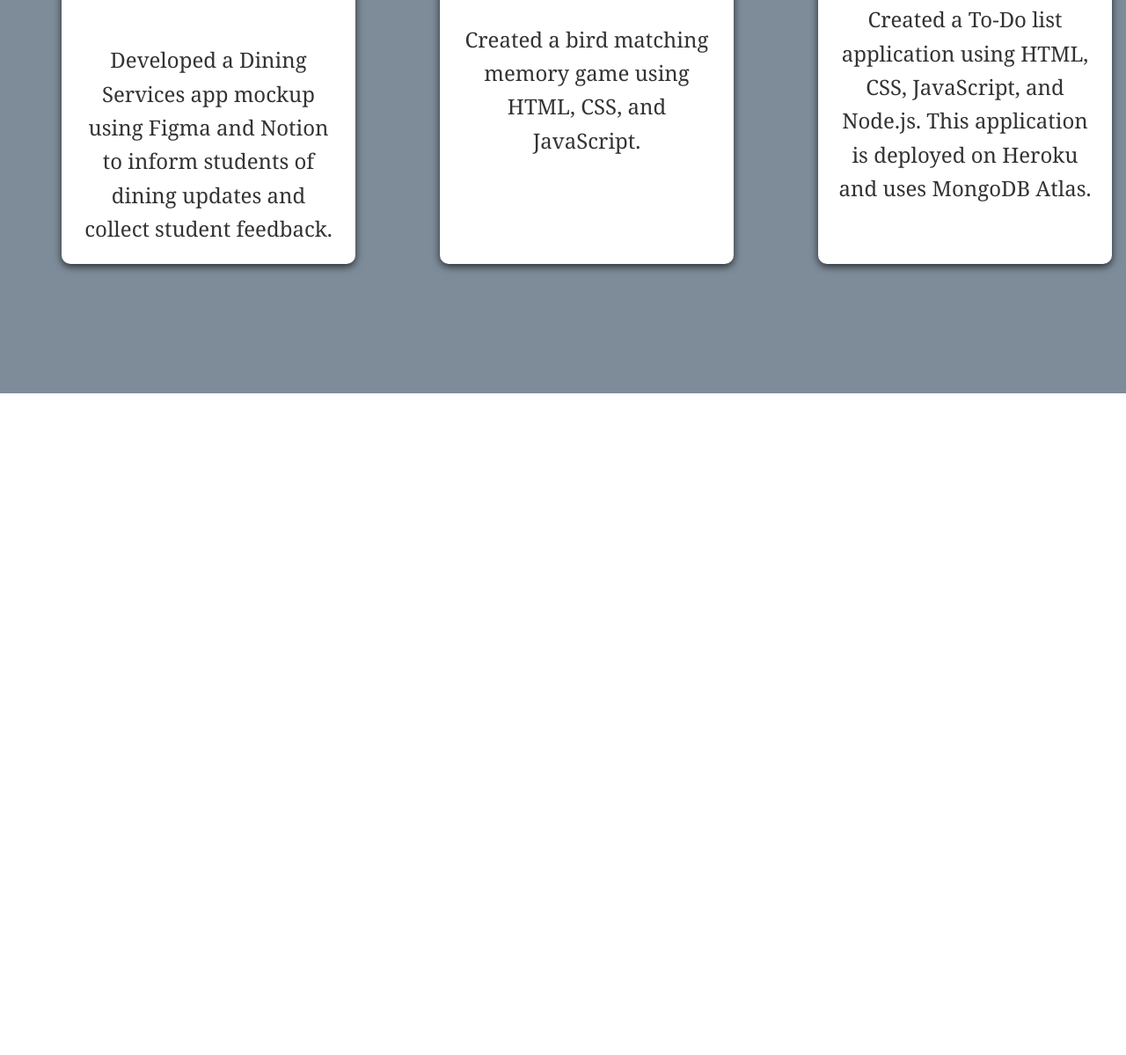
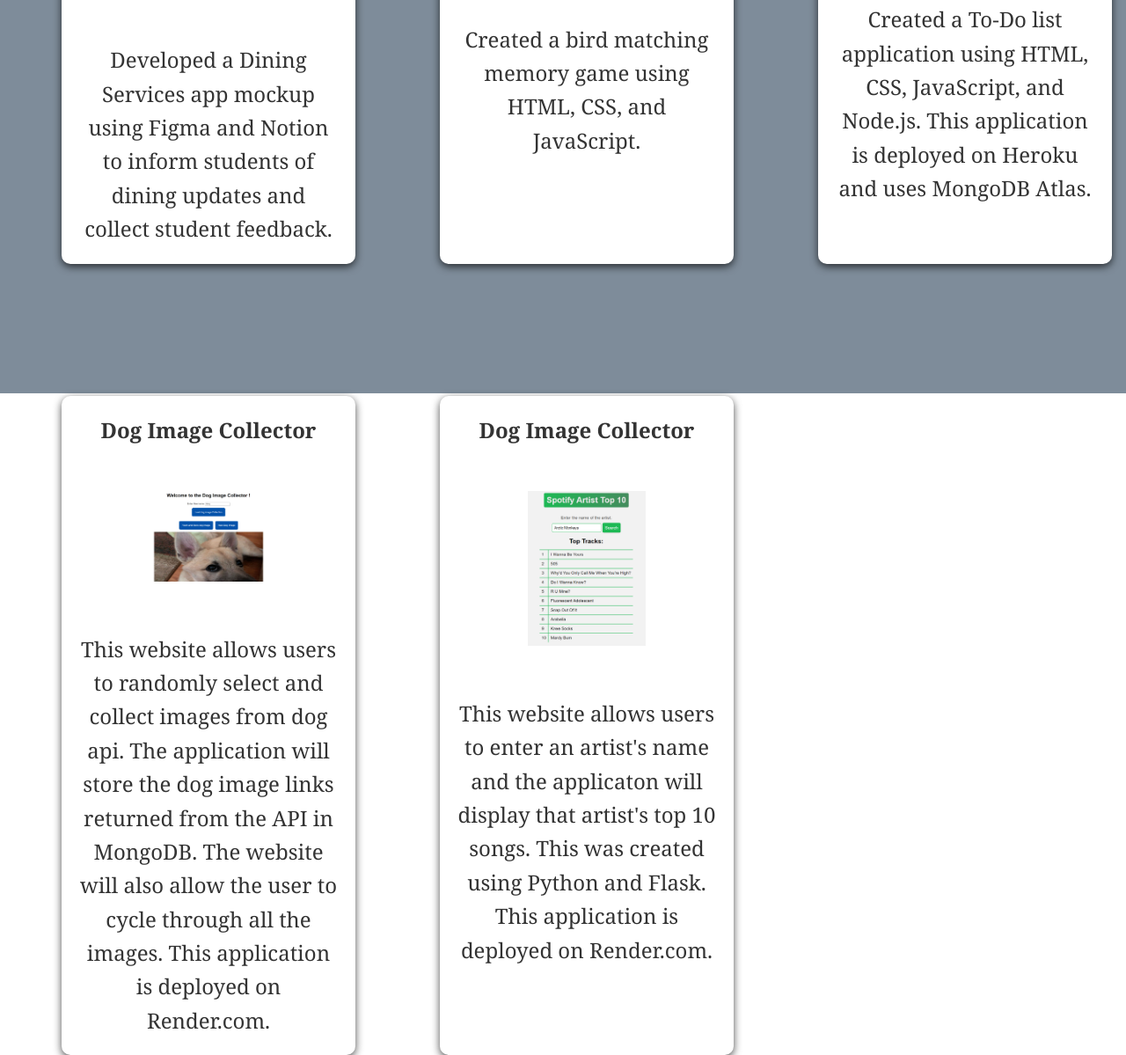
Before and after one commit to aditihegde15/aditihegde15.github.io, a plain HTML site: page index.html in a window 1280 px wide. Shown: the part 1153-2352 px from the top of the page at 88% size. Before the commit the page ends 1600 px from the top, so only its background shows below. Drawn offline with Linux system fonts and the light colour scheme; some packages are replaced by stand-ins of ours; a script that the page names is missing.

Commit message:
Add files via upload

```diff
--- a/index.html
+++ b/index.html
@@ -16,6 +16,7 @@
           <li><a href="#projects"><h3>Projects</h3></a></li>
         </ul>
       </nav>
+
     <!-- Home Section -->
       <section id="home">
         <div class="container grid">
@@ -23,13 +24,9 @@
             <h1><span class = "txt-type" data-words='["Hi! My name is Aditi Hegde."]'></span></h1>
             <h1 style="color:rgb(217, 215, 189);">Welcome to my website</h1>
 
-            <p>I'm a sophomore at the University of Maryland, College Park.
+            <p>I'm a Junior at the University of Maryland, College Park.
               Currently, I am pursuing a Bachelor of Science degree in computer
-              science and a minor in statistics.
-            </p>
-            <p> In my free time, I enjoy reading, creative writing, as well as listening to
-              music and podcasts. Some books that have recently caught my attention include The Untethered Soul by
-              Michael Alan Singer and The Life of Pi by Yann Martel.
+              science and a minor in Math.
             </p>
             <a href="mailto:aditihegde15@gmail.com" class="btn btn-outline">
               <h3 style="color:rgb(96, 128, 159);">Get in touch!</h3>
@@ -41,7 +38,6 @@
           </main>
           </div>
       </section>
-
 
 
 <!-- Project Section -->
@@ -95,6 +91,48 @@
     JavaScript, and Node.js. This application is deployed on Heroku and uses MongoDB Atlas.
   </p>
 </div>
+
+ <!--Dog Image Collector-->
+
+ <div class="showcase-form card">
+  <h2>
+   Dog Image Collector
+   </h2>
+  <a
+    href="https://dog-image-collection.onrender.com/"
+    class="btn btn-outline"
+    target="_blank"
+  >
+    <img src="Dog_Collector.png" />
+  </a>
+  <p>
+    This website allows users to randomly select and collect images
+    from dog api. The application will store the dog image links returned from
+    the API in MongoDB. The website will also allow the user to cycle through all the images. This application is deployed on Render.com.
+  </p>
+</div>
+
+<!--Spotify Artist Search-->
+
+<div class="showcase-form card">
+  <h2>
+   Dog Image Collector
+   </h2>
+  <a
+    href="https://top-songs.onrender.com/"
+    class="btn btn-outline"
+    target="_blank"
+  >
+    <img src="Spotify_Artist.png" />
+  </a>
+  <p>
+    This website allows users to enter an artist's name and the applicaton will display that artist's top 10 songs. This was created using Python and Flask.
+    This application is deployed on Render.com.
+  </p>
+</div>
+
+
+
 </div>
       </section>
     <script src="https://cdn.jsdelivr.net/gh/cferdinandi/smooth-scroll@15.0.0/dist/smooth-scroll.polyfills.min.js"></script>
```
Also changed, not shown: Dog_Collector.png (added), Spotify_Artist.png (added).
